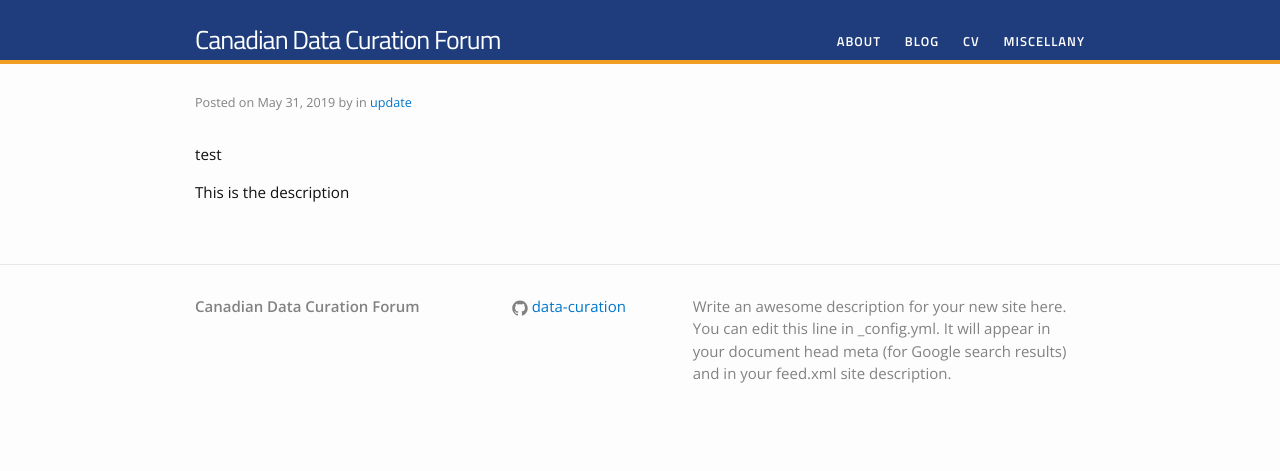
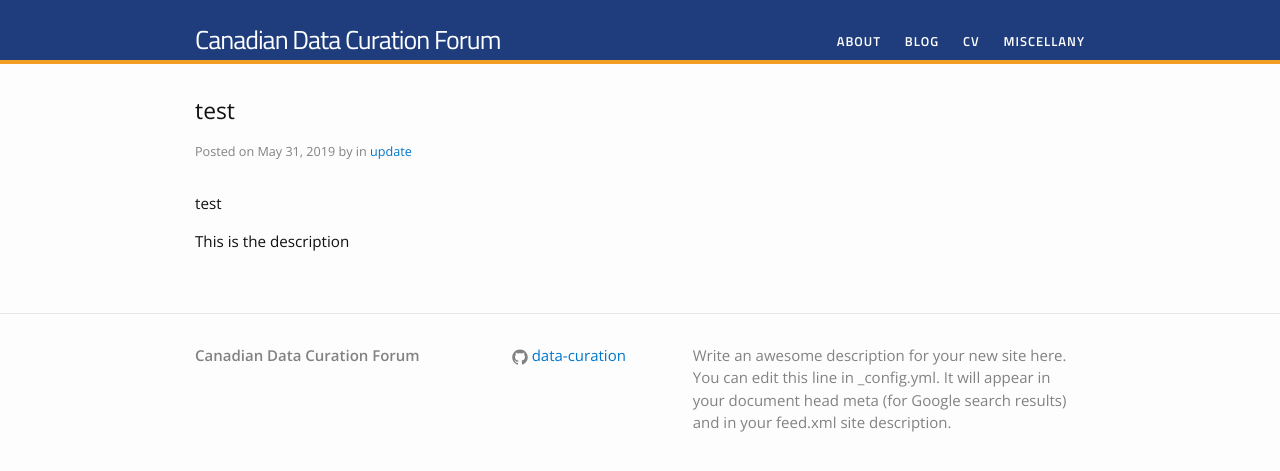
Before and after one commit to data-curation/data-curation.github.io, a Jekyll site: the page built from _posts/2019-05-31-test-post.md, in a window 1280 px wide. Shown: the top 471 px of the page. Built offline with Jekyll 4.4.1, drawn with Linux system fonts in a browser that asks for light colours.

Commit message:
Update post.html

```diff
--- a/_layouts/post.html
+++ b/_layouts/post.html
@@ -4,6 +4,7 @@ layout: default
 <div class="post">
 
   <header class="post-header">
+    <h2 class="post-title">{{ page.title }}</h2>
     <p class="post-meta">Posted on {{ page.date | date: "%B %-d, %Y" }} by {% if page.author %} {{ page.author }}{% endif %}
 {% if page.categories %}
   in
```
